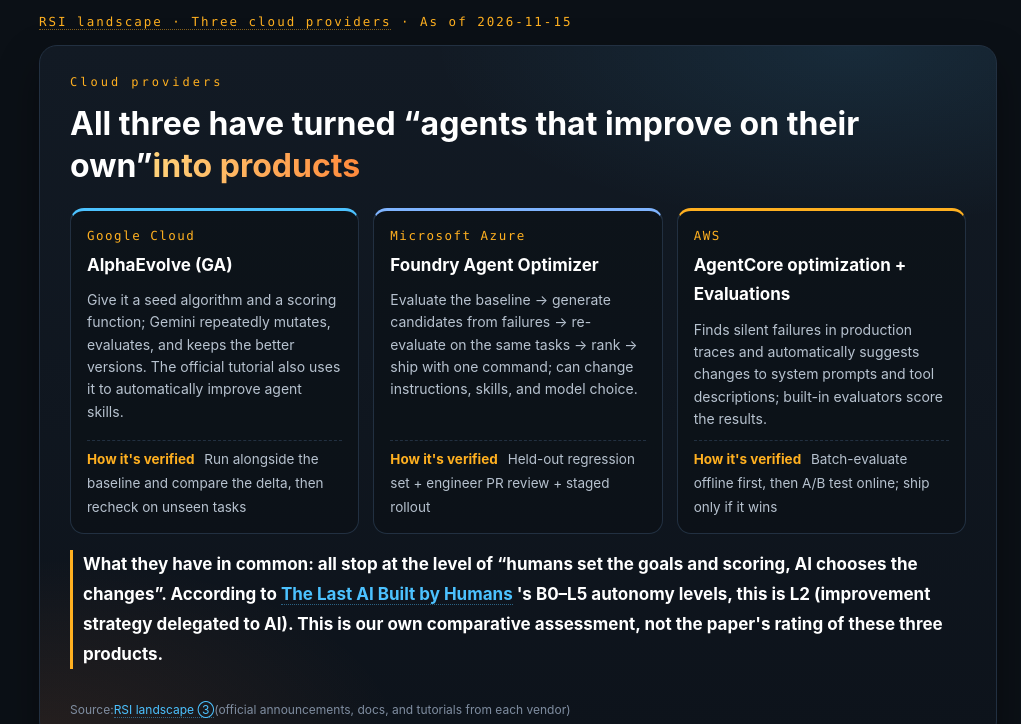
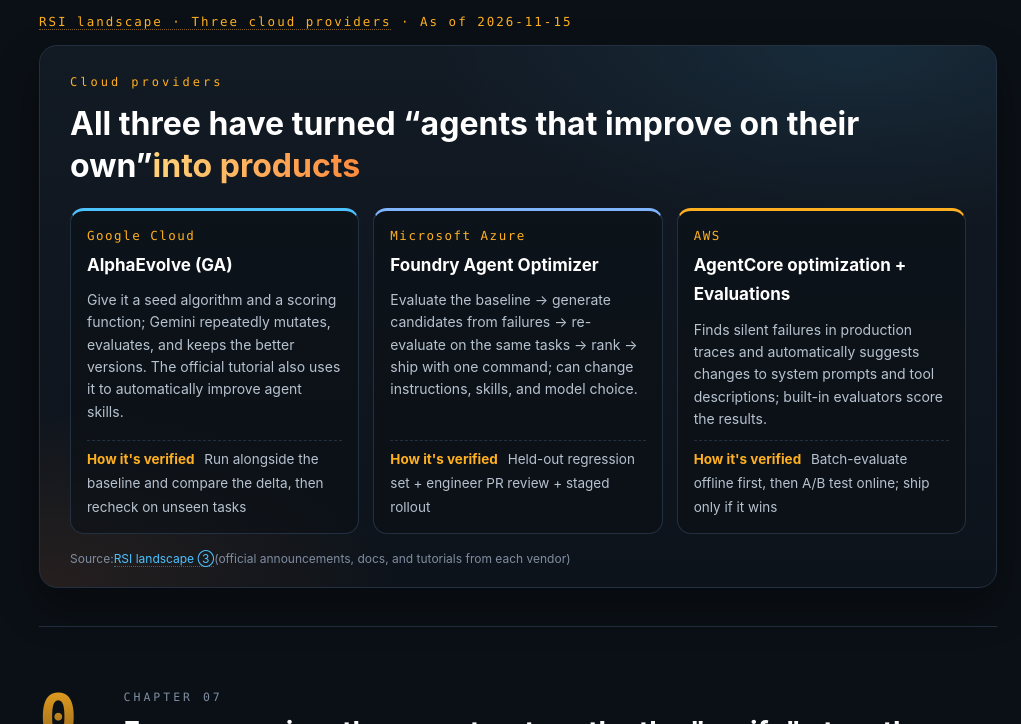
Before and after one commit to tsaol/liucao.me, a plain HTML site: page en/rsi/talk/index.html in a window 1280 px wide. Shown: the part 11276-12000 px from the top of the page, without its empty margins (259-1280 px from the left). Drawn offline with Linux system fonts and the light colour scheme.

Commit message:
cloud slide: drop L2 note

```diff
--- a/en/rsi/talk/index.html
+++ b/en/rsi/talk/index.html
@@ -441,7 +441,6 @@ figure.ch .dot{transform-origin:center;transform-box:fill-box}
 <div class="clv m"><div class="clk">Microsoft Azure</div><div class="clt">Foundry Agent Optimizer</div><p> Evaluate the baseline → generate candidates from failures → re-evaluate on the same tasks → rank → ship with one command; can change instructions, skills, and model choice.</p><div class="clr"><b>How it's verified</b> Held-out regression set + engineer PR review + staged rollout</div></div>
 <div class="clv a"><div class="clk">AWS</div><div class="clt">AgentCore optimization + Evaluations</div><p> Finds silent failures in production traces and automatically suggests changes to system prompts and tool descriptions; built-in evaluators score the results.</p><div class="clr"><b>How it's verified</b> Batch-evaluate offline first, then A/B test online; ship only if it wins</div></div>
 </div>
-<p class="sb2" style="margin-top:16px">What they have in common: all stop at the level of “humans set the goals and scoring, AI chooses the changes”. According to <a href="../paper/lastai/#s3">The Last AI Built by Humans</a> 's B0–L5 autonomy levels, this is <b>L2 (improvement strategy delegated to AI)</b>. This is our own comparative assessment, not the paper's rating of these three products.</p>
 <div class="sf">Source:<a href="../landscape/#cloud">RSI landscape ③</a>(official announcements, docs, and tutorials from each vendor)</div></div>
 </section><section class="chapter" id="c5"><div class="chead rv"><span class="big">07</span><div><span class="cn">CHAPTER 07</span><h2> Four scenarios: the more trustworthy the "verify" step, the sooner it lands</h2><span class="tchip">⏱ 10:00–17:30</span></div></div>
 <div class="blk rv"><h3>The big picture first: four scenarios</h3>
```
Also changed, not shown: rsi/talk/index.html (+0 -1 lines).
